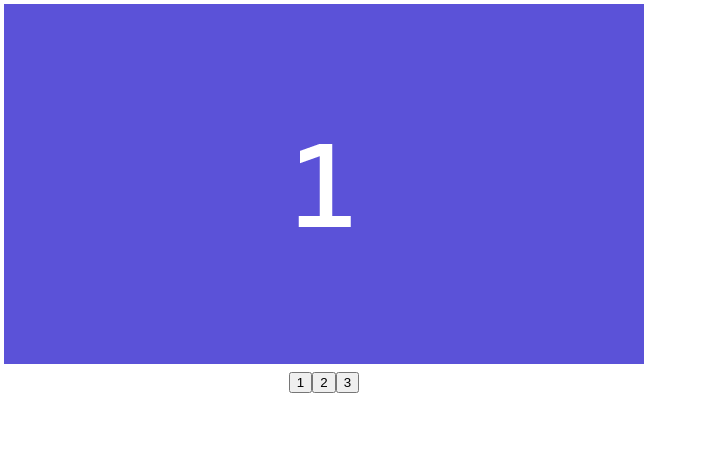
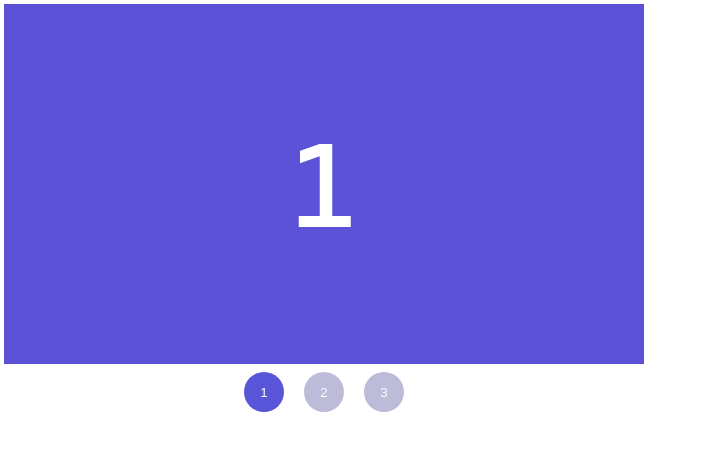
Before and after one commit to richardimaoka/tutorial-carousel-simple, a React (Create React App) app: page / in a window 1280 px wide. Shown: the top 450 px of the page, without its empty margins (0-703 px from the left). Built offline with nearby package versions, Linux system fonts and the light colour scheme.

Commit message:
decorate buttons

```diff
--- a/src/App.tsx
+++ b/src/App.tsx
@@ -72,7 +72,19 @@ const CarouselControl = () => {
         }}
       >
         {imagePathList.map((path, index) => (
-          <button key={path} onClick={() => setSnapped(path)}>
+          <button
+            style={{
+              margin: "0px 10px",
+              width: "40px",
+              height: "40px",
+              borderRadius: "20px",
+              borderWidth: "0px",
+              color: "#ffffff",
+              backgroundColor: path === snapped ? "#5955D9" : "#bcbbd8",
+            }}
+            key={path}
+            onClick={() => setSnapped(path)}
+          >
             {index + 1}
           </button>
         ))}
```
